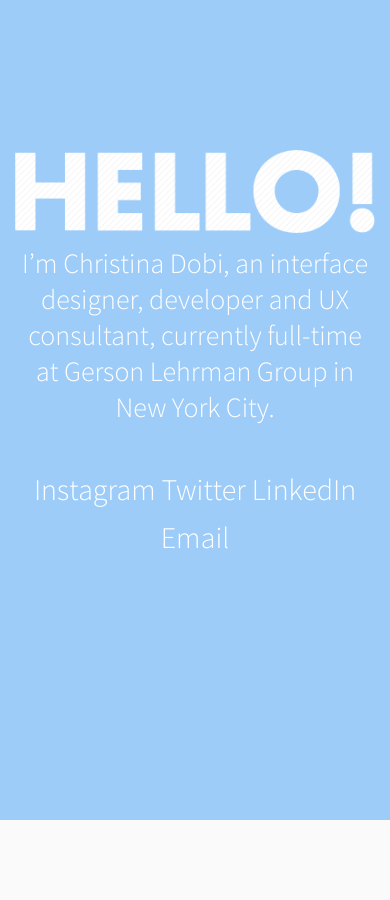
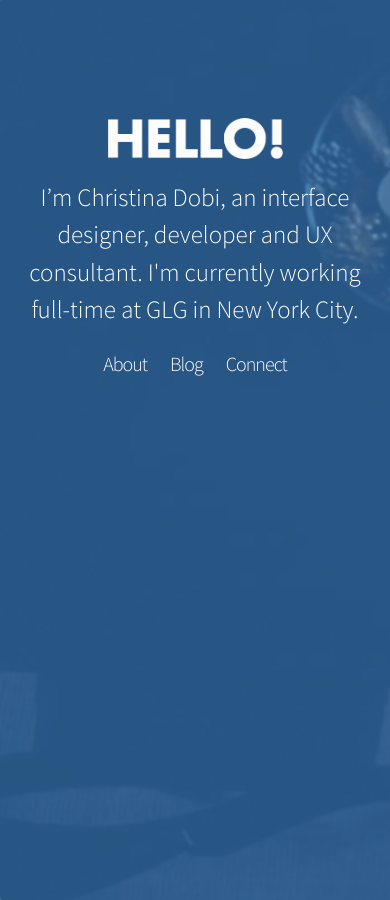
Before and after one commit to iamchristinabot/iamchristinabot.github.io, a Jekyll site: the page built from index.html, in a window 390 px wide. Built offline with Jekyll 4.4.1, drawn with Linux system fonts in a browser that asks for light colours; nearby versions of some CDN libraries.

Commit message:
Convert old homepage video to html5 and style

```diff
--- a/_sass/home.scss
+++ b/_sass/home.scss
@@ -1,89 +1,102 @@
-#home{
-  #red {
+.path_index {
+  width: 100%;
+  height:100%;
+  @include breakp($bp-large){
+    overflow:hidden;
+  }
+  .home-nav{
+    a, a:link, a:active, a:hover, a:visited{
+      color: #fff;
+      margin: 0 10px;
+    }
+  }
+
+  .hero{
+    position: relative;
+    overflow: hidden;
+    display: table;
+    width: 100%;
+    height: 500px;
+    padding: 0 15px;
+    @include breakp($bp-large){
+      padding: 0;
+      height: 100vh;
+    }
+    .hello{
+      margin: 0 auto;
+      width: 100%;
+      max-width: 175px;
+      @include breakp($bp-medium){
+        max-width: 260px;
+      }
+      @include breakp($bp-large){
+        max-width: 400px;
+      }
+    }
+    .about-me{
+      color: #fff;
+      font-weight: 100;
+      margin: 20px auto;
+      max-width: 500px;
+      @include breakp($bp-large){
+        max-width: 800px;
+      }
+    }
+    .text-wrap{
+      height: 100%;
+      display: table-row;
+    }
+    .text{
+      vertical-align: middle;
+      padding: 100px 0;
+      width: 100%;
+      position: relative;
+      display: table-cell;
+    }
+  }
+
+  #overlay {
     background: #419ef7;
     width: 100%;
-    height: 820px;
+    height: 100%;
     position: fixed;
     top: 0;
-    z-index: 21;
+    z-index: -5;
     pointer-events: none;
-
-    /* IE 8 */
     -ms-filter: "progid:DXImageTransform.Microsoft.Alpha(Opacity=50)";
-
-    /* IE 5-7 */
     filter: alpha(opacity=50);
-
-    /* Netscape */
     -moz-opacity: 0.5;
-
-    /* Safari 1.x */
     -khtml-opacity: 0.5;
-
-    /* Good browsers */
     opacity: 0.5;
-
   }
 
-  video {
-    position: fixed;
-    top: 50%;
-    left: 50%;
-    min-width: 100%;
-    min-height: 100%;
-    width: auto;
-    height: auto;
-    z-index: -100;
-    transform: translateX(-50%) translateY(-50%);
-    background: url('/images/video-still.jpg') no-repeat;
-    background-size: cover;
-    transition: 1s opacity;
-  }
-  .stopfade {
-    opacity: .5;
-  }
-
-  @media screen and (max-device-width: 800px) {
-    #bgvid { display: none; }
-  }
-
-  .hello{
-    margin: 0 auto;
-  }
-  .console{
-    position: relative;
-    height: 500px;
-  }
-
-  .social-icons{
-    font-size: 30px;
-    margin-top: 40px;
-    position: relative;
-    a,
-    a:link,
-    a:active{
-      color: #fff;
-      display: inline-block;
+  .video{
+    position: absolute;
+    top: 0;
+    z-index: -10;
+    background: #1f252a url('/images/video-still.jpg') no-repeat 0 0;
+    -webkit-background-size:cover;
+    -moz-background-size:cover;
+    -o-background-size:cover;
+    background-size:cover;
+    width: 100%;
+    height: 100%;
+    @include breakp($bp-medium){
+      background: #000000 none no-repeat 0 0;
     }
-    i{
-      padding: 0 20px;
-      vertical-align: middle;
+    video{
+      position: absolute;
+      top: 50%;
+      left: 50%;
+      -webkit-transform: translateX(-50%) translateY(-50%);
+      transform: translateX(-50%) translateY(-50%);
+      min-width: 100%;
+      min-height: 100%;
+      width: auto;
+      height: auto;
+      z-index: -10;
+      overflow: hidden;
     }
 
   }
-  .text{
-    position: absolute;
-    top: 30%;
-    width: 100%;
-    // padding: 250px 0;
-    z-index: 100;
-    p{
-      color: #fff;
-      font-size: 28px;
-      font-weight: 100;
-      line-height: 36px;
-      margin-top: 12px;
-    }
-  }
-
 }
--- a/index.html
+++ b/index.html
@@ -3,32 +3,28 @@ layout: default
 title: Christina Dobi | Designer and Front-end Developer
 header: false
 ---
-<div id="home">
-  <video id="bgvid" preload="auto" poster="images/video-still.jpg" autoplay playsinline loop muted>
-    <source src="video/christinadobi-video.mp4" type="video/webm">
-    <source src="video/christinadobi-video.mp4" type="video/mp4">
-  </video>
 
-  <div id="red"></div>
-  <div class="home">
-    <div class="console">
-      <div class="text">
-        <div class="container">
-          <div class="row">
-            <div class="col-sm-10 col-centered text-center">
-              <div class="fadeInUp"><img src="images/hello.png" class="img-responsive hello"/>
-                <p>I’m Christina Dobi, an interface designer, developer and UX consultant, currently full-time at Gerson Lehrman Group in New York City.</p>
-              </div>
-              <div class="fadeIn social-icons">
-                <a href="https://www.instagram.com/iamchristinabot" target="_blank">Instagram</a>
-                <a href="https://www.twitter.com/iamchristinabot" target="_blank">Twitter</a>
-                <a href="https://www.linkedin.com/in/christinadobi" target="_blank">LinkedIn</a>
-                <a href="mailto:iamchristinabot@gmail.com">Email</a>
-              </div>
-            </div>
-          </div>
-        </div>
+<div class="hero">
+  <div class="text-wrap">
+    <div class="text text-center">
+      <div class="fadeInUp">
+        <img src="images/hello.png" class="img-responsive hello"/>
+        <h4 class="about-me">I’m Christina Dobi, an interface designer, developer and UX consultant. I'm currently working full-time at GLG in New York City.</h4>
+      </div>
+      <div class="fadeIn home-nav">
+        <h5>
+          <a href="{{ site.url | prepend: site.baseurl }}/about/">About</a>
+          <a href="{{ site.url | prepend: site.baseurl }}/blog/">Blog</a>
+          <a href="mailto:iamchristinabot@gmail.com">Connect</a>
+        </h5>
       </div>
     </div>
   </div>
 </div>
+<div id="overlay"></div>
+<div class="video">
+  <video class="hidden-xs" autoplay loop muted>
+    <source src="video/christinadobi-video.mp4" type="video/webm">
+    <source src="video/christinadobi-video.mp4" type="video/mp4">
+  </video>
+</div>
```
Also changed, not shown: 2 other files.
